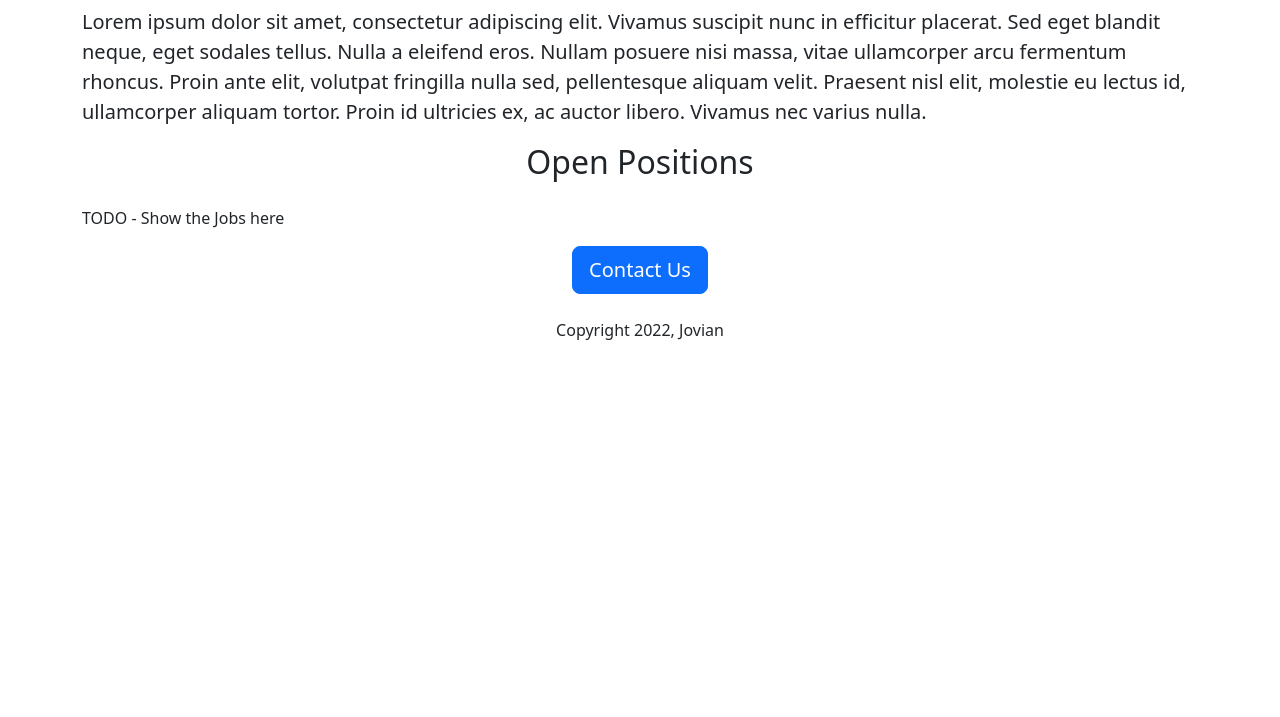
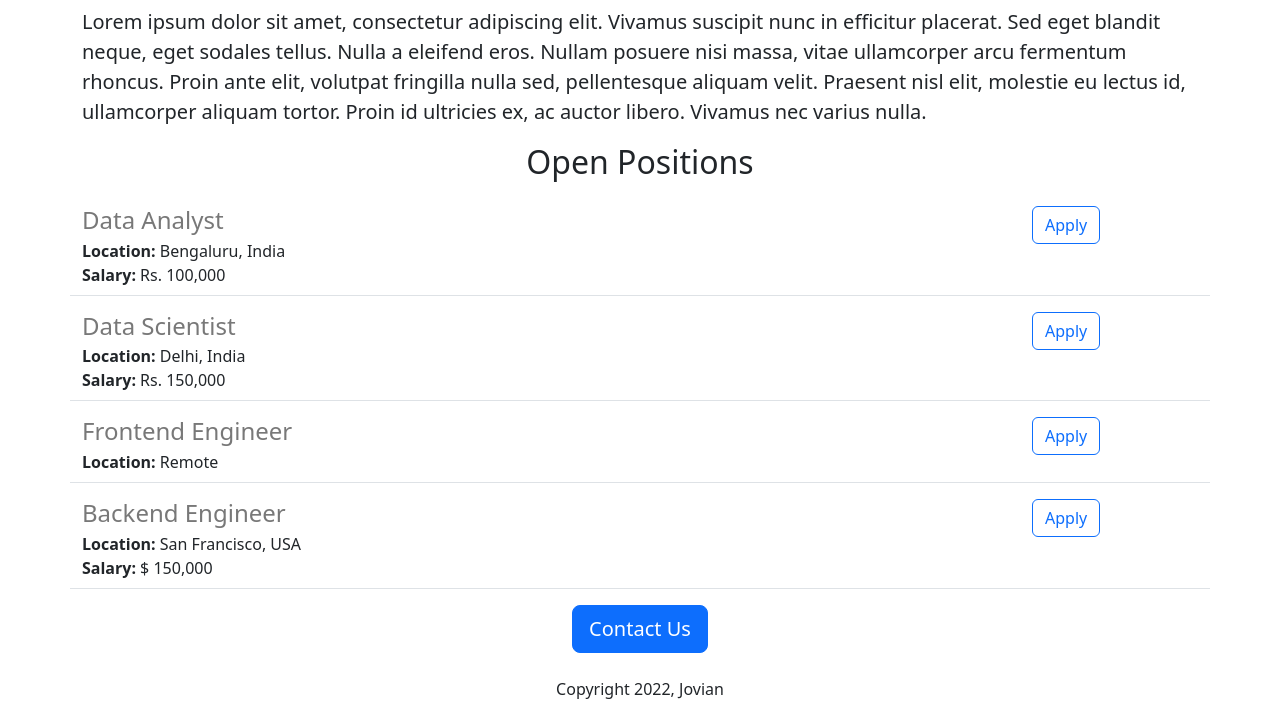
Before and after one commit to klpabes/sample-flask, a Flask app: page / in a window 1280 px wide. Shown: the part 847-1564 px from the top of the page. Before the commit the page ends 1187 px from the top, so only its background shows below. Run offline with Flask 3, Linux system fonts and the light colour scheme.

Commit message:
Added dynamic data and API route

```diff
--- a/app.py
+++ b/app.py
@@ -1,9 +1,38 @@
-from flask import Flask, render_template
+from flask import Flask, render_template, jsonify
 
 
 app = Flask(__name__)
 
+JOBS = [
+    {
+    'id': 1,
+    'title': 'Data Analyst',
+    'location': 'Bengaluru, India',
+    'salary': 'Rs. 100,000'
+    },
+    {
+    'id': 2,
+    'title': 'Data Scientist',
+    'location': 'Delhi, India',
+    'salary': 'Rs. 150,000'
+    },
+    {
+    'id': 3,
+    'title': 'Frontend Engineer',
+    'location': 'Remote',
+    },
+    {
+    'id': 4,
+    'title': 'Backend Engineer',
+    'location': 'San Francisco, USA',
+    'salary': '$ 150,000'
+    }
+]
 
 @app.route("/")
 def index():
-    return render_template("index.html")
+    return render_template("index.html", jobs=JOBS, company_name='Jovian')
+
+@app.route("/api/jobs")
+def list_jobs():
+    return jsonify(JOBS)
--- a/templates/index.html
+++ b/templates/index.html
@@ -3,7 +3,7 @@
   <head>
     <meta charset="UTF-8" />
     <meta name="viewport" content="width=device-width, initial-scale=1.0" />
-    <title>Jovian Careers</title>
+    <title>{{company_name}} Careers</title>
     <link
       href="https://cdn.jsdelivr.net/npm/bootstrap@5.3.3/dist/css/bootstrap.min.css"
       rel="stylesheet"
@@ -33,7 +33,7 @@
         libero. Vivamus nec varius nulla.
       </p>
       <h2 class="text-center mt-2 mb-4">Open Positions</h2>
-      <p>TODO - Show the Jobs here</p>
+      <p>{%for job in jobs %} {% include 'jobitem.html' %} {% endfor %}</p>
       <div class="text-center">
         <button class="btn btn-primary btn-lg">Contact Us</button>
         <p class="mt-4">Copyright 2022, Jovian</p>
--- /dev/null
+++ b/templates/jobitem.html
@@ -0,0 +1,19 @@
+<div class="border-bottom row" style="margin-bottom: 16px; padding-bottom: 8px">
+  <div class="col-10">
+    <h4 style="color: rgb(120, 120, 120); margin-bottom: 4px">
+      {{ job['title'] }}
+    </h4>
+    <div><b>Location:</b> {{ job['location'] }}</div>
+    {% if 'salary' in job %}
+    <div><b>Salary:</b> {{ job['salary'] }}</div>
+    {% endif %}
+  </div>
+  <div class="col-2">
+    <button
+      type="button"
+      class="btn btn-outline-primary float-right align-middle"
+    >
+      Apply
+    </button>
+  </div>
+</div>
```
